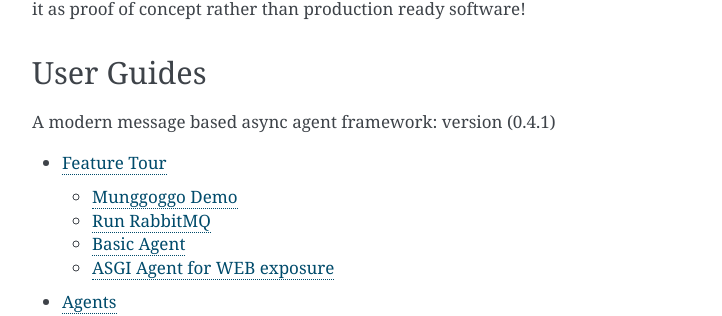
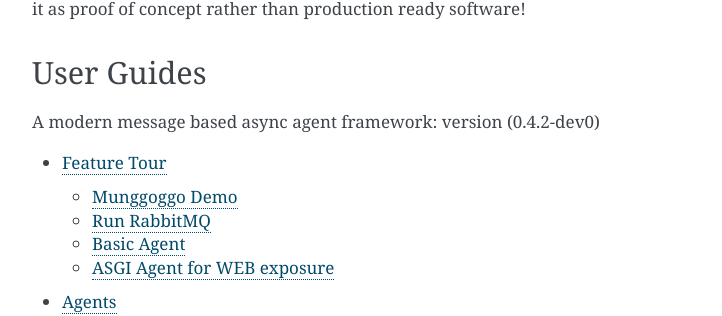
Before and after one commit to sysid/munggoggo, a Sphinx documentation site: the page built from docs/source/index.rst, in a window 1280 px wide and 900 px high, scrolled down 2092 px. Shown: the part 150-466 px from the top of the window, without its empty margins (388-1110 px from the left). Built offline with Sphinx 7.4.7, drawn with Linux system fonts in a browser that asks for light colours.

Commit message:
Bump version: 0.4.1 → 0.4.2-dev0

```diff
--- a/README.rst
+++ b/README.rst
@@ -110,7 +110,7 @@
 
 User Guides
 -----------
-A modern message based async agent framework: version (0.4.0-dev0)
+A modern message based async agent framework: version (0.4.1)
 
 .. toctree::
    :maxdepth: 2
--- a/docs/source/index.rst
+++ b/docs/source/index.rst
@@ -110,7 +110,7 @@
 
 User Guides
 -----------
-A modern message based async agent framework: version (0.4.1)
+A modern message based async agent framework: version (0.4.2-dev0)
 
 .. toctree::
    :maxdepth: 2
--- a/munggoggo/__init__.py
+++ b/munggoggo/__init__.py
@@ -1 +1 @@
-VERSION = "0.4.1"
+VERSION = "0.4.2-dev0"
```
Also changed, not shown: .bumpversion.cfg, 1 other file.
